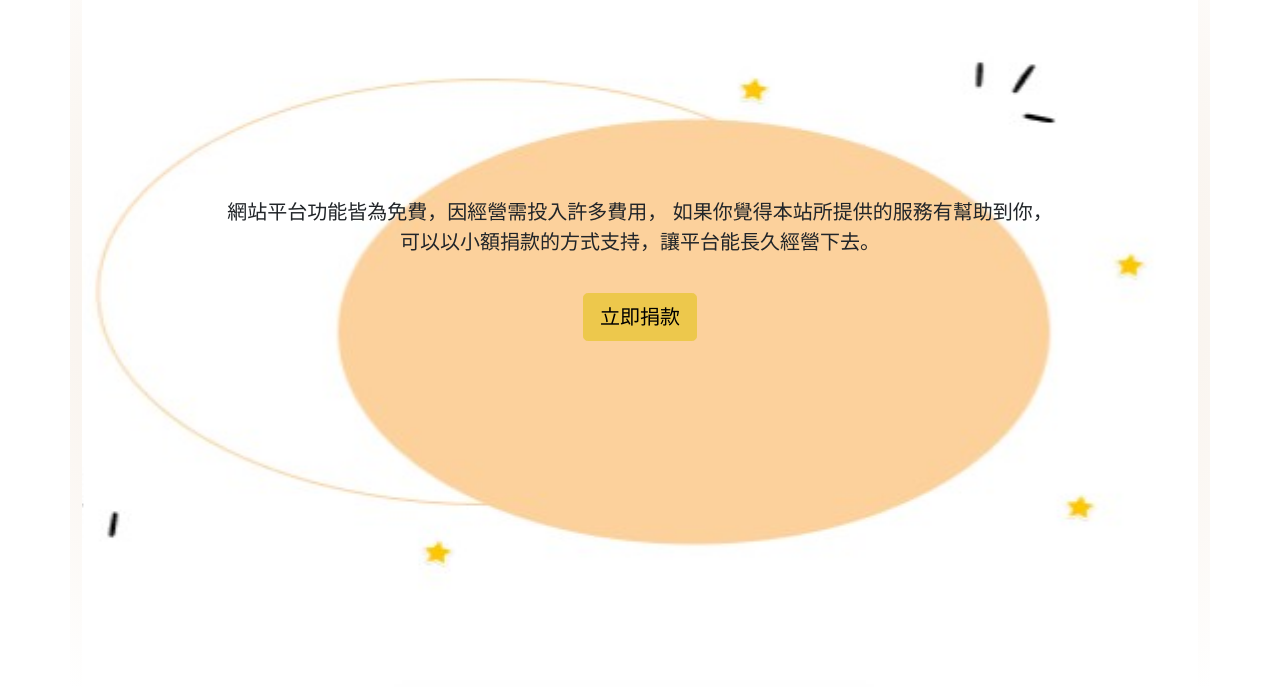
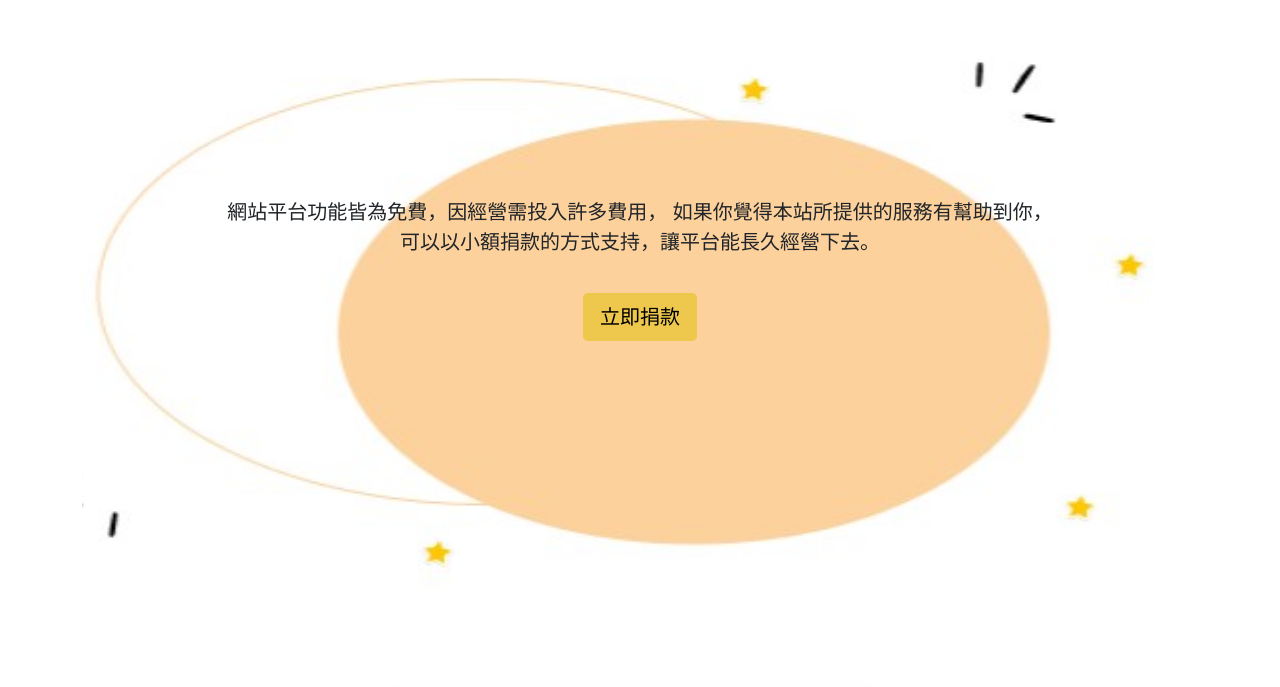
Before and after one commit to bftsai/outfitpals, a website built with Vite: page pages/donate.html in a window 1280 px wide. Shown: the part 113-800 px from the top of the page. Built offline with nearby package versions, Linux system fonts and the light colour scheme.

Commit message:
feat: 🎸 移除背景

```diff
--- a/pages/donate.html
+++ b/pages/donate.html
@@ -11,7 +11,7 @@
   </head>
   <body>
     <%- include('./layout/header'); -%>
-    <div class="container h-radialGradienStyle-1">
+    <div class="container">
       <div class="donate_card">
         <br /><br /><br />
         <div class="text-dark text-center">
```
